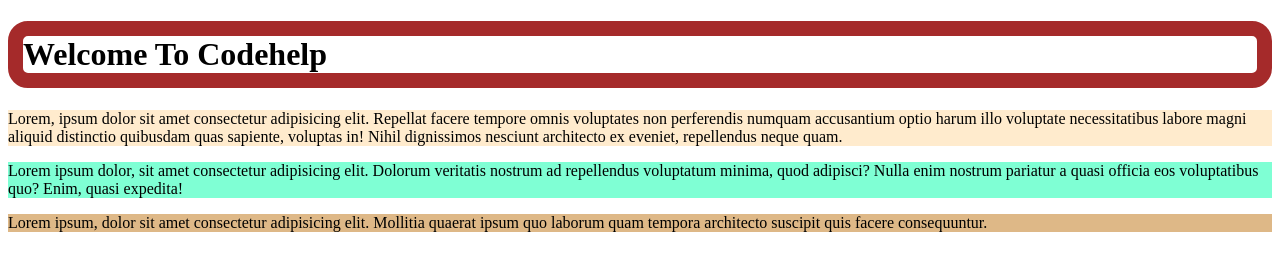
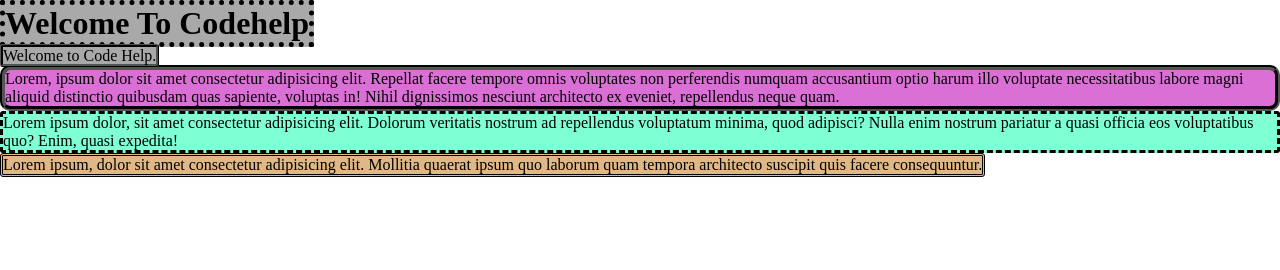
Before and after one commit to Ankit0978/Project, a plain HTML site: page Boxmodel.html in a window 1280 px wide. Drawn offline with Linux system fonts and the light colour scheme.

Commit message:
16ugchanges

```diff
--- a/Boxmodel.html
+++ b/Boxmodel.html
@@ -8,28 +8,79 @@
 
     <style>
 
+        *{
+
+            margin: 0;
+            padding: 0;
+        }
+
         h1{
-            border: solid brown 15px;
-            border-radius: 20px;
+            /*border: solid brown 5px;
+            border-top-left-radius: 5px;*/
+            border:dotted 5px;
+            background-color: darkgrey;
+            /* border-radius: 20px; */
            /* background-color: aqua;
             border-style: solid;
             border-width: 2px;
             border-color: coral;
         }*/
-    }
-        .firstpara{
+        width: fit-content;
 
-            background-color: blanchedalmond;
+        }
+
+        .firstpara {
+            background-color: orchid;
+            border-style:groove;
+            border-color: black;
+            border-radius: 10px;
+            border-width: 5px;
+            width: fit-content;
+            /*padding: 100px;
+            margin: 20px;*/
+           /* padding-left: 10px ;
+            padding-top: 20px;
+            padding-right: 30px;
+            padding-bottom: 40px;*/
+        }
+
+        span{
+            background-color: darkgrey;
+            border-style:ridge;
+            border-color: black;
+            border-radius: 3px;
+            width: fit-content;
+
         }
 
         .secondpara{
 
             background-color: aquamarine;
+            border-style: dashed;
+            border-color: black;
+            border-radius: 3px;
+         width: fit-content;
+         /*margin: 50px;
+         padding: 20px 40px;*/
+
+
+
         }
 
         .thirdpara{
 
             background-color: burlywood;
+            border-style: double;
+            border-color: black;
+            border-radius: 3px;
+            width: fit-content;
+
+           /* margin-top: 10px;
+            margin-bottom: 20px;
+            margin-right: 30px;
+            margin-left: 40px;*/
+
+
         }
 
     </style>
@@ -37,6 +88,8 @@
 </head>
 <body>
     <h1>Welcome To Codehelp</h1>
+
+    <span>Welcome to Code Help.</span>
 
     <p class="firstpara">Lorem, ipsum dolor sit amet consectetur adipisicing elit. Repellat facere tempore omnis voluptates non perferendis numquam accusantium optio harum illo voluptate necessitatibus labore magni aliquid distinctio quibusdam quas sapiente, voluptas in! Nihil dignissimos nesciunt architecto ex eveniet, repellendus neque quam.</p>
 
```
Also changed, not shown: Display_property.html (added, +35 -0 lines).
